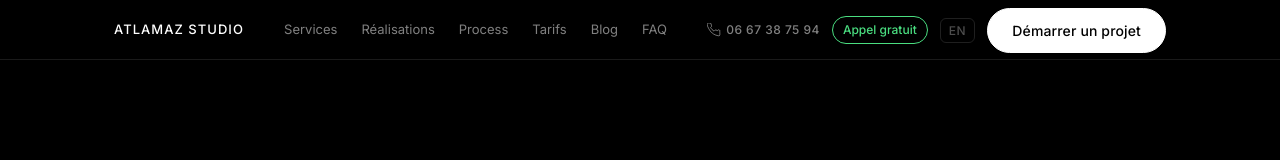
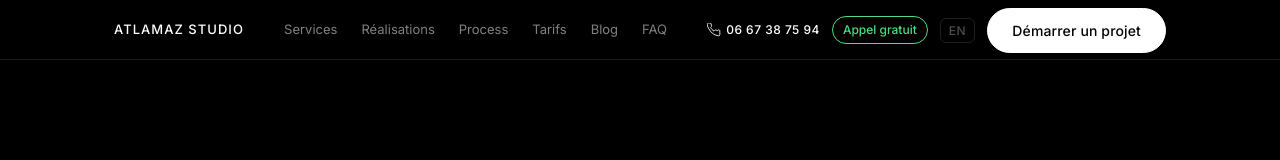
Before and after one commit to Serhat-code/Atlamaz-Studio, a React (Vite) app: page / in a window 1280 px wide. Shown: the top 160 px of the page. Built offline with nearby package versions, Linux system fonts and the light colour scheme.

Commit message:
corection visuel

```diff
--- a/src/styles/Navbar.module.css
+++ b/src/styles/Navbar.module.css
@@ -64,13 +64,13 @@
   gap: 5px;
   font-size: 12px;
   font-weight: var(--font-weight-medium);
-  color: var(--color-text-secondary);
+  color: #ffffff;
   letter-spacing: 0.04em;
   white-space: nowrap;
-  transition: color var(--transition-fast);
+  transition: opacity var(--transition-fast);
 }
 
-.navPhone:hover { color: var(--color-text); }
+.navPhone:hover { opacity: 0.75; }
 
 /* Bouton Calendly desktop */
 .navCalendly {
@@ -231,16 +231,16 @@
   border-radius: 50%;
   background: var(--color-bg-surface);
   border: 0.5px solid rgba(255, 255, 255, 0.2);
-  color: var(--color-text-secondary);
+  color: #ffffff;
   align-items: center;
   justify-content: center;
   box-shadow: 0 2px 12px rgba(0, 0, 0, 0.4);
-  transition: color var(--transition-fast), border-color var(--transition-fast);
+  transition: opacity var(--transition-fast), border-color var(--transition-fast);
   text-decoration: none;
 }
 
 .floatingPhone:hover {
-  color: var(--color-text);
+  opacity: 0.75;
   border-color: rgba(255, 255, 255, 0.4);
 }
 
```
